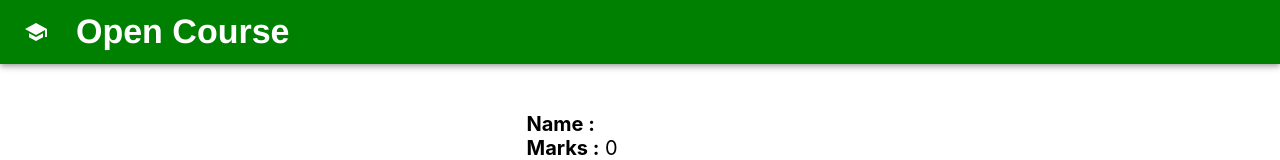
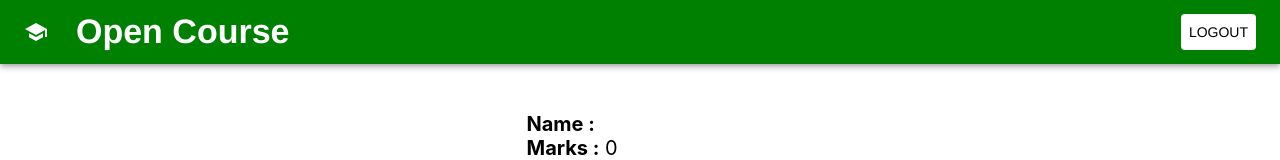
Before and after one commit to 4rjunc/opencourse-webapp, a React (Vite) app in the folder openFrontend/: page /course in a window 1280 px wide. Shown: the top 160 px of the page. Built offline with nearby package versions, Linux system fonts and the light colour scheme; no server answers.

Commit message:
Added Logout

```diff
--- a/openFrontend/src/components/Course.jsx
+++ b/openFrontend/src/components/Course.jsx
@@ -14,6 +14,7 @@ import Typography from "@mui/material/Typography";
 import IconButton from "@mui/material/IconButton";
 import { createTheme, ThemeProvider } from "@mui/material/styles";
 import SchoolIcon from "@mui/icons-material/School";
+import { useNavigate } from "react-router-dom";
 
 
 
@@ -68,6 +69,7 @@ const Course = () => {
       console.error(error);
     }
   };
+
 
   //After Submittion
   const handleSubmit = (e) => {
@@ -136,6 +138,12 @@ const Course = () => {
     console.log("selectedcourses", selectedCourses);
   }, [selectedCourses]);
 
+  //Logout
+  const navigate = useNavigate()
+  const handleLogout = () => {
+    navigate('/')
+  }
+
   return (
     <ThemeProvider theme={theme}>
     <div>
@@ -158,7 +166,7 @@ const Course = () => {
             >
               Open Course
             </Typography>
-            {/* <Button color="inherit">Login</Button>  add a view to submissions*/}
+            <Button style={{backgroundColor:"white", color:"black"}} onClick={handleLogout}>Logout</Button>
           </Toolbar>
         </AppBar>
       </Box>
```
